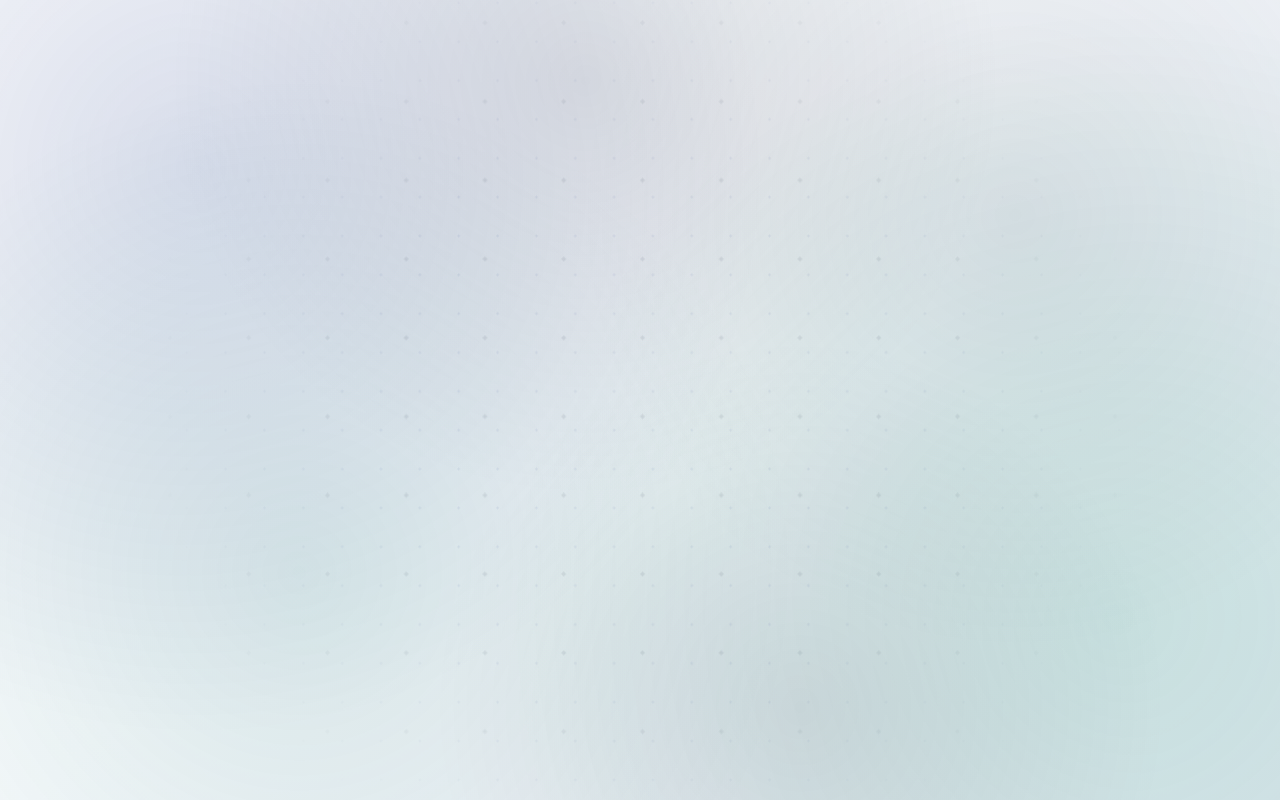
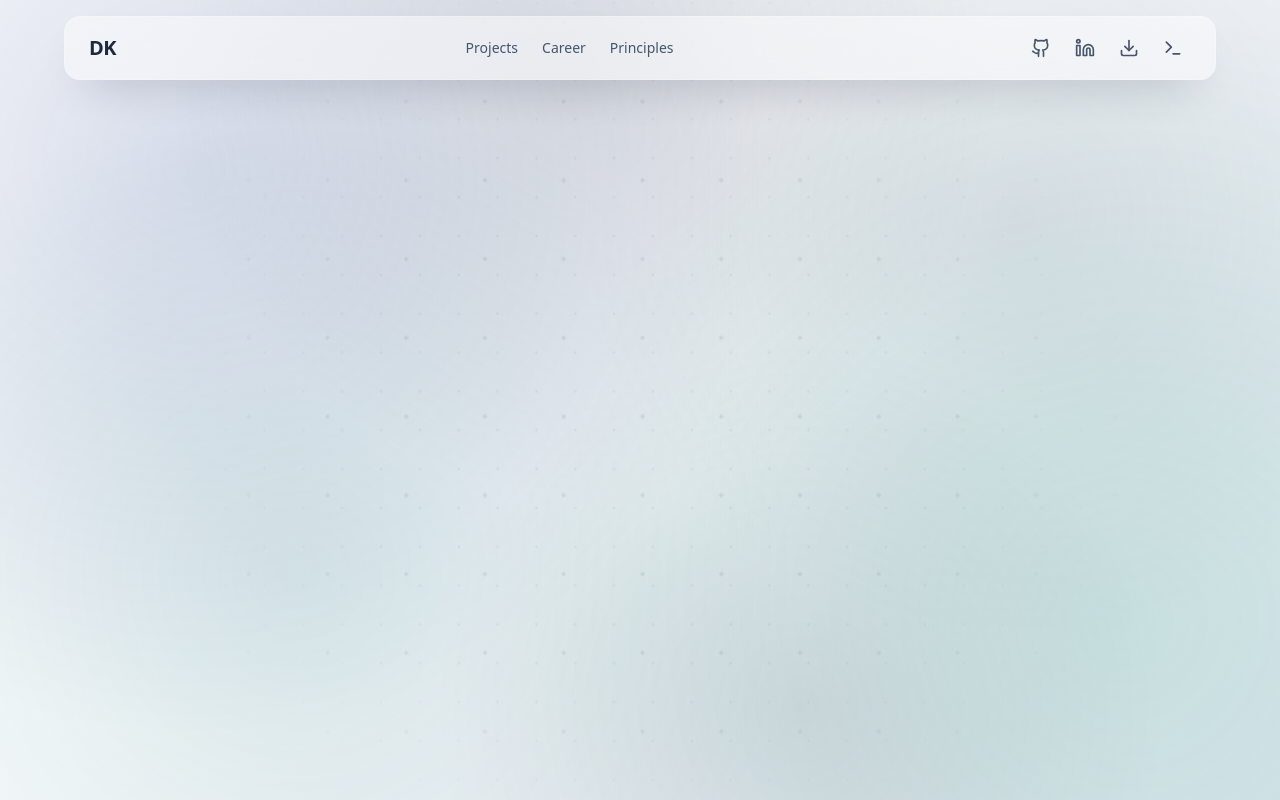
Before and after one commit to dillonfkhanna/dillonkhanna-portfolio, a Next.js app: page / in a window 1280 px wide. Built offline with nearby package versions, Linux system fonts and the light colour scheme; no server answers.

Commit message:
Add floating header with glass aesthetic

```diff
--- a/app/globals.css
+++ b/app/globals.css
@@ -5,3 +5,11 @@
   background-repeat: repeat;
   background-size: 200px 200px;
 }
+
+.glass-pane {
+  background: rgba(255, 255, 255, 0.5);
+  border: 1px solid rgba(255, 255, 255, 0.2);
+  backdrop-filter: blur(40px);
+  -webkit-backdrop-filter: blur(40px);
+  box-shadow: 0 20px 45px -25px rgba(15, 23, 42, 0.45);
+}
--- a/app/layout.tsx
+++ b/app/layout.tsx
@@ -2,6 +2,7 @@ import type { Metadata } from "next";
 import { Geist, Geist_Mono } from "next/font/google";
 import "./globals.css";
 import AnimatedBackground from "@/components/AnimatedBackground";
+import FloatingHeader from "@/components/FloatingHeader";
 
 const geistSans = Geist({
   variable: "--font-geist-sans",
@@ -33,6 +34,7 @@ export default function RootLayout({
           className="noise-overlay pointer-events-none fixed inset-0 z-50 h-screen w-screen opacity-[0.03]"
           aria-hidden="true"
         />
+        <FloatingHeader />
         {children}
       </body>
     </html>
--- /dev/null
+++ b/components/FloatingHeader.tsx
@@ -0,0 +1,101 @@
+"use client";
+
+import type { MouseEvent } from "react";
+import { useCallback, useMemo } from "react";
+import { Download, Github, Linkedin, Terminal } from "lucide-react";
+
+const navItems = [
+  { label: "Projects", href: "#projects" },
+  { label: "Career", href: "#career" },
+  { label: "Principles", href: "#principles" },
+];
+
+const FloatingHeader: React.FC = () => {
+  const resumeHref = useMemo(() => {
+    const fallback = encodeURI("/Khanna, Dillon - Resume.pdf");
+    return process.env.NEXT_PUBLIC_RESUME_URL ?? fallback;
+  }, []);
+
+  const handleNavClick = useCallback(
+    (event: MouseEvent<HTMLAnchorElement>) => {
+      event.preventDefault();
+      const target = event.currentTarget.getAttribute("href");
+
+      if (!target || !target.startsWith("#")) {
+        return;
+      }
+
+      const section = document.querySelector(target);
+
+      if (section instanceof HTMLElement) {
+        section.scrollIntoView({ behavior: "smooth", block: "start" });
+      }
+    },
+    []
+  );
+
+  return (
+    <header className="fixed top-4 left-1/2 z-[60] w-[95%] max-w-6xl -translate-x-1/2">
+      <div className="glass-pane flex h-16 items-center justify-between rounded-2xl border border-white/30 px-4 sm:px-6">
+        <div className="text-lg font-semibold tracking-tight text-slate-800 sm:text-xl">
+          DK
+        </div>
+
+        <nav className="hidden md:flex items-center gap-6 text-sm font-medium text-slate-600">
+          {navItems.map((item) => (
+            <a
+              key={item.href}
+              href={item.href}
+              onClick={handleNavClick}
+              className="transition-colors hover:text-slate-900"
+            >
+              {item.label}
+            </a>
+          ))}
+        </nav>
+
+        <div className="flex items-center gap-1 sm:gap-2">
+          <a
+            href="https://github.com/dillonfkhanna"
+            target="_blank"
+            rel="noreferrer"
+            className="inline-flex h-9 w-9 items-center justify-center rounded-full text-slate-600 transition hover:bg-black/5"
+            aria-label="GitHub"
+            title="GitHub"
+          >
+            <Github className="h-5 w-5" aria-hidden="true" />
+          </a>
+          <a
+            href="https://www.linkedin.com/in/dillonkhanna/"
+            target="_blank"
+            rel="noreferrer"
+            className="inline-flex h-9 w-9 items-center justify-center rounded-full text-slate-600 transition hover:bg-black/5"
+            aria-label="LinkedIn"
+            title="LinkedIn"
+          >
+            <Linkedin className="h-5 w-5" aria-hidden="true" />
+          </a>
+          <a
+            href={resumeHref}
+            download
+            className="inline-flex h-9 w-9 items-center justify-center rounded-full text-slate-600 transition hover:bg-black/5"
+            aria-label="Download Resume"
+            title="Download Resume"
+          >
+            <Download className="h-5 w-5" aria-hidden="true" />
+          </a>
+          <button
+            type="button"
+            className="inline-flex h-9 w-9 items-center justify-center rounded-full text-slate-600 transition hover:bg-black/5"
+            aria-label="Toggle Terminal"
+            title="Toggle Terminal"
+          >
+            <Terminal className="h-5 w-5" aria-hidden="true" />
+          </button>
+        </div>
+      </div>
+    </header>
+  );
+};
+
+export default FloatingHeader;
```
Also changed, not shown: package.json (+7 -6 lines), 2 other files (tests, documents, lock files or other folders).
